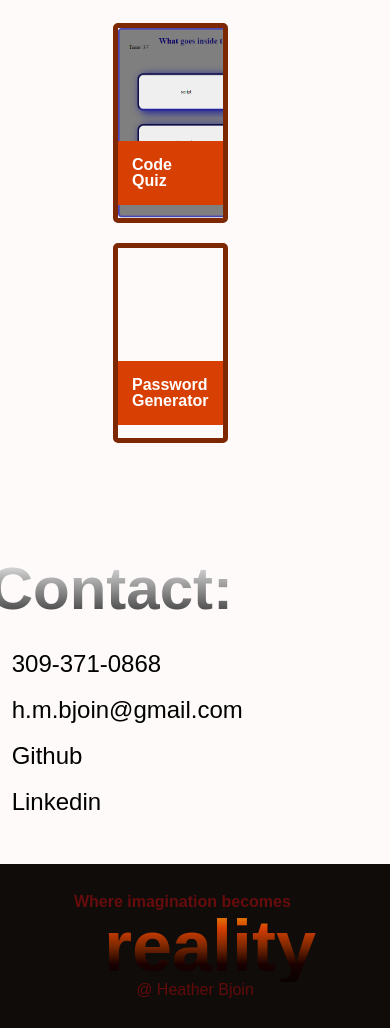
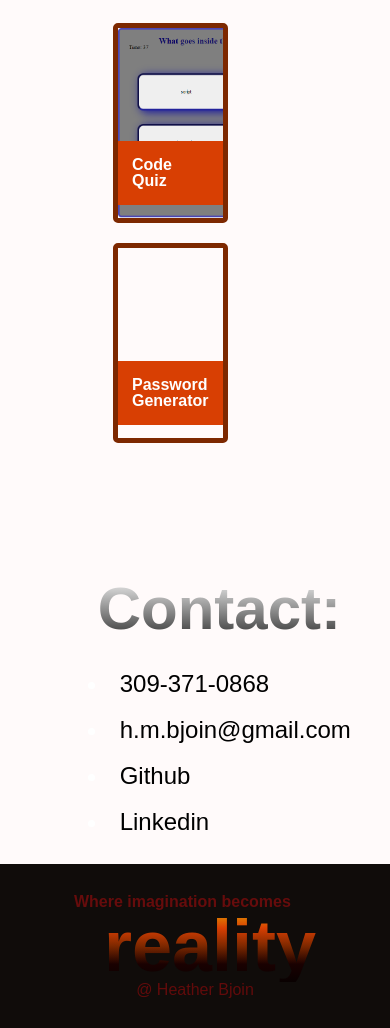
Before and after one commit to HeatMarie/portfolio, a plain HTML site: page index.html in a window 390 px wide. Shown: the part 3080-4108 px from the top of the page. Drawn offline with Linux system fonts and the light colour scheme; a web font is replaced by a local one.

Commit message:
Fixing contact stuff

```diff
--- a/css/style.css
+++ b/css/style.css
@@ -451,13 +451,14 @@ hr {
         margin: 20px;
         justify-content: content;
     }
-    /* #contact {
+    #contact {
         display:flex;
         margin: auto;
+        margin-bottom: 30px;
         margin-top: 120px;
         flex-direction: column;
         justify-content: center;
-    } */
+    }
 
 
 }
```
